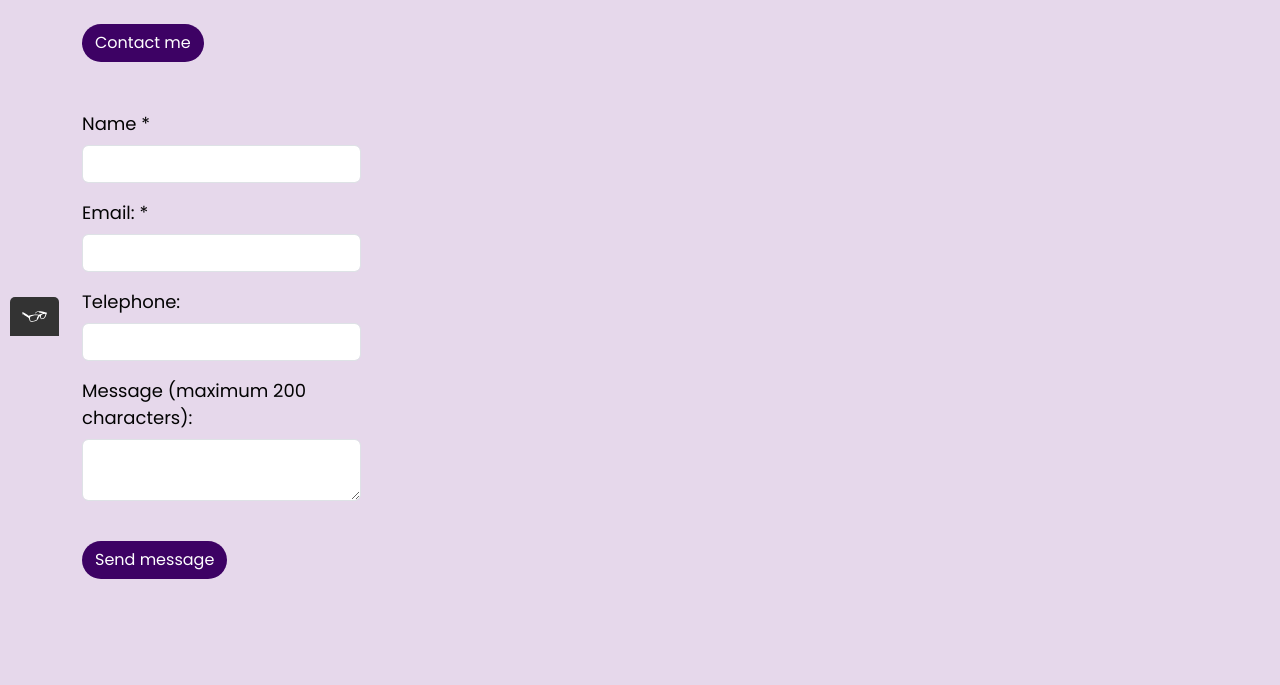
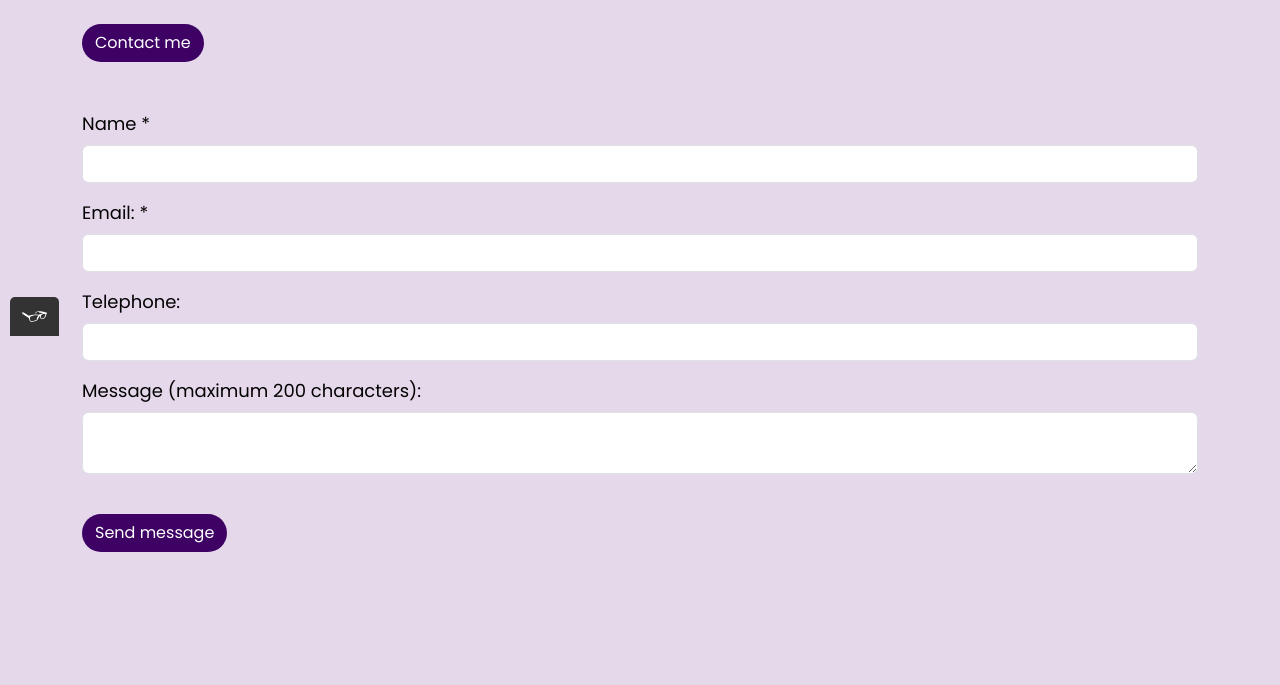
Before and after one commit to shiva-bagherifard/portfolio-website, a plain HTML site: page contact.html in a window 1280 px wide. Shown: the part 464-1149 px from the top of the page. Drawn offline with nearby package versions, Linux system fonts and the light colour scheme.

Commit message:
updated contact.html

```diff
--- a/contact.html
+++ b/contact.html
@@ -66,7 +66,7 @@
           </div>
        </div>
        <div class="container">
-        <form class="w-25" action="#" method="post" id="contact-form">
+        <form action="#" method="post" id="contact-form">
             <div class="mb-3">
                 <label for="contact_name" class="form-label">Name *</label>
                 <input type="text" class="form-control" id="contact_name" required>
```
